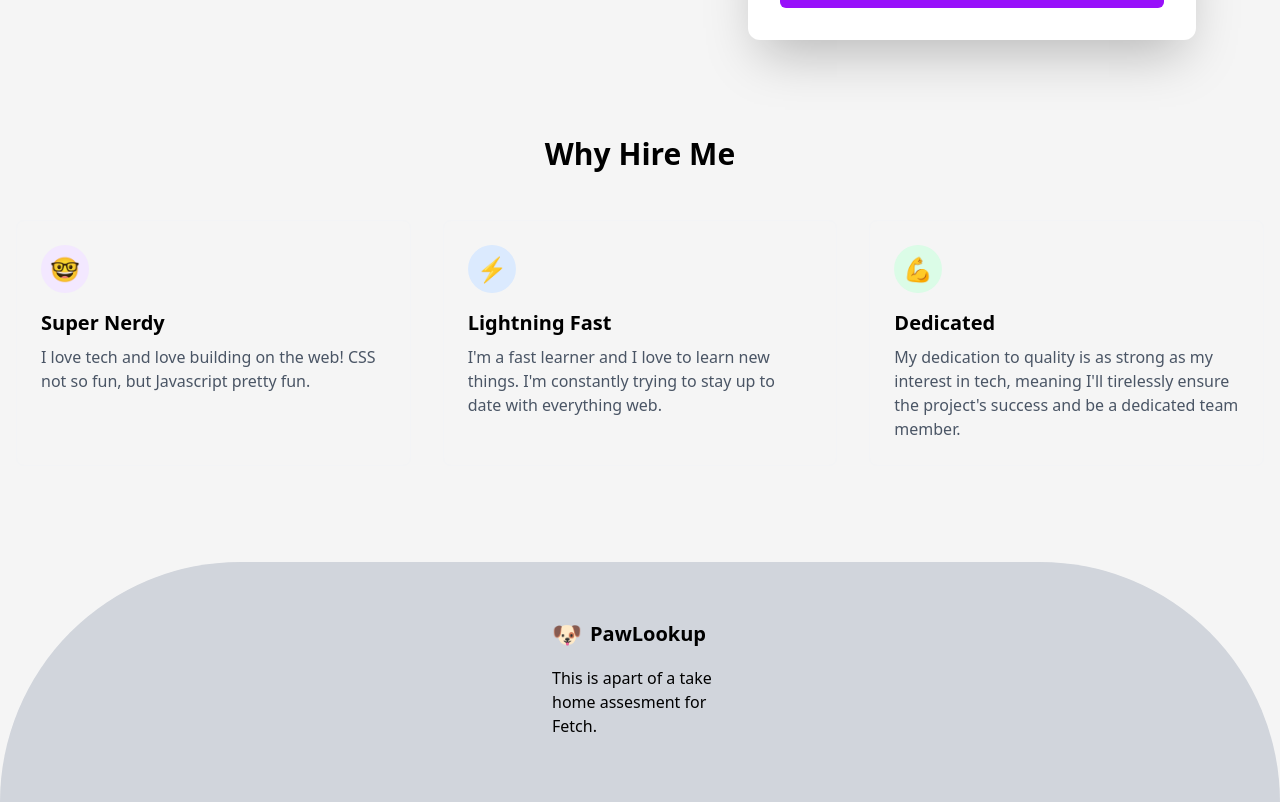
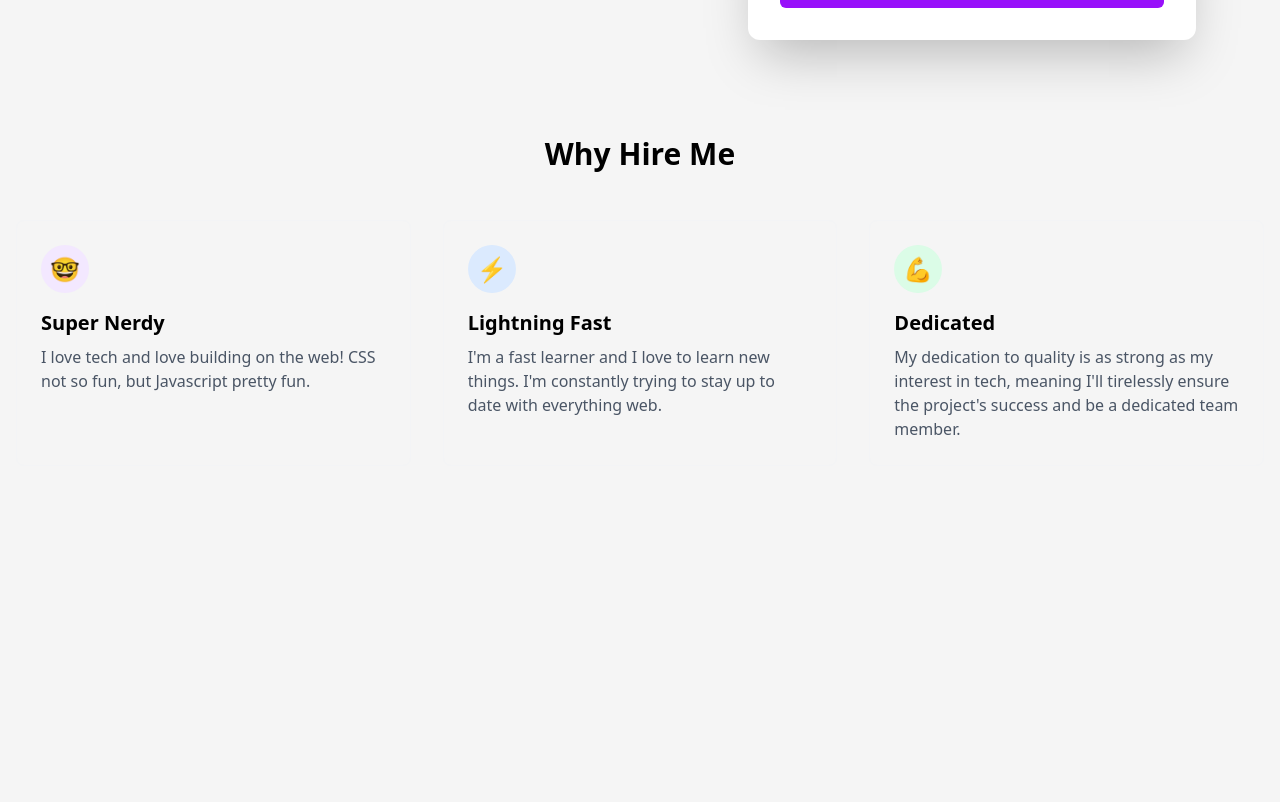
Before and after one commit to dan-myles/fetch-take-home, a Next.js app: page / in a window 1280 px wide. Shown: the part 440-1242 px from the top of the page. After the commit the page ends 1002 px from the top, so only its background shows below. Built offline with nearby package versions, Linux system fonts and the light colour scheme.

Commit message:
feat: remove footer (it looked bad)

```diff
--- a/src/app/page.tsx
+++ b/src/app/page.tsx
@@ -82,20 +82,6 @@ const Page = () => {
         </section>
       </main>
 
-      {/* Footer */}
-      <footer className="flex flex-row justify-center pt-10 bg-gray-300 rounded-t-[400px]">
-        <div className="my-auto  rounded-t-3xl p-4 max-w-52 mb-12">
-          <div className="flex items-center space-x-2 mb-4">
-            <span className="text-2xl" role="img" aria-label="Dog emoji">
-              🐶
-            </span>
-            <span className="font-bold text-xl">PawLookup</span>
-          </div>
-          <p className="text-black">
-            This is apart of a take home assesment for Fetch.
-          </p>
-        </div>
-      </footer>
     </div>
   );
 };
--- a/src/components/login-form.tsx
+++ b/src/components/login-form.tsx
@@ -1,7 +1,7 @@
 "use client";
 
 import { useState } from "react";
-import { API } from "@/lib/api";
+import { api } from "@/lib/api";
 
 export const LoginForm = () => {
   const [name, setName] = useState("");
@@ -20,8 +20,8 @@ export const LoginForm = () => {
 
     try {
       setIsLoading(true);
-      await new Promise((resolve) => setTimeout(resolve, 1000));
-      console.log("Login attempt with:", { email: name });
+      const res = await api.login(name, email);
+      console.log("Login attempt with:", res);
       setIsLoading(false);
     } catch (err) {
       setIsLoading(false);
--- a/src/lib/api.ts
+++ b/src/lib/api.ts
@@ -20,9 +20,9 @@ const login = async (name: string, email: string) => {
     body: JSON.stringify({ name, email }),
   });
 
-  return response.json();
+  return response.ok;
 };
 
-export const API = {
+export const api = {
   login,
 };
```
